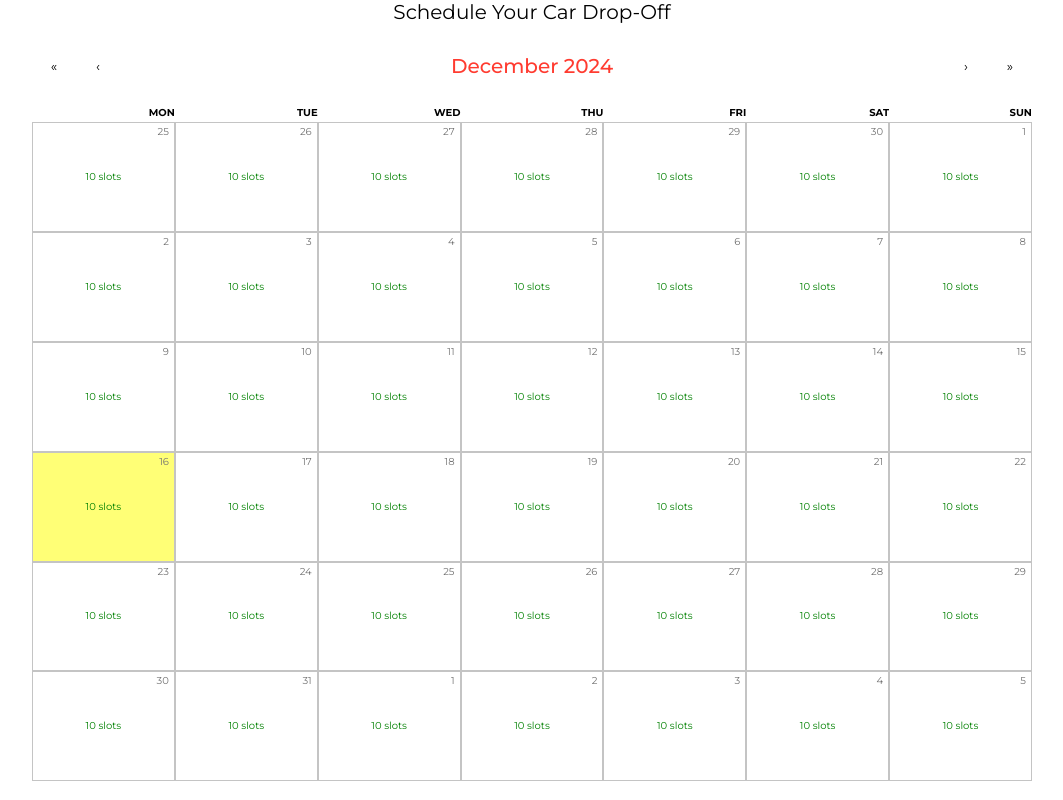
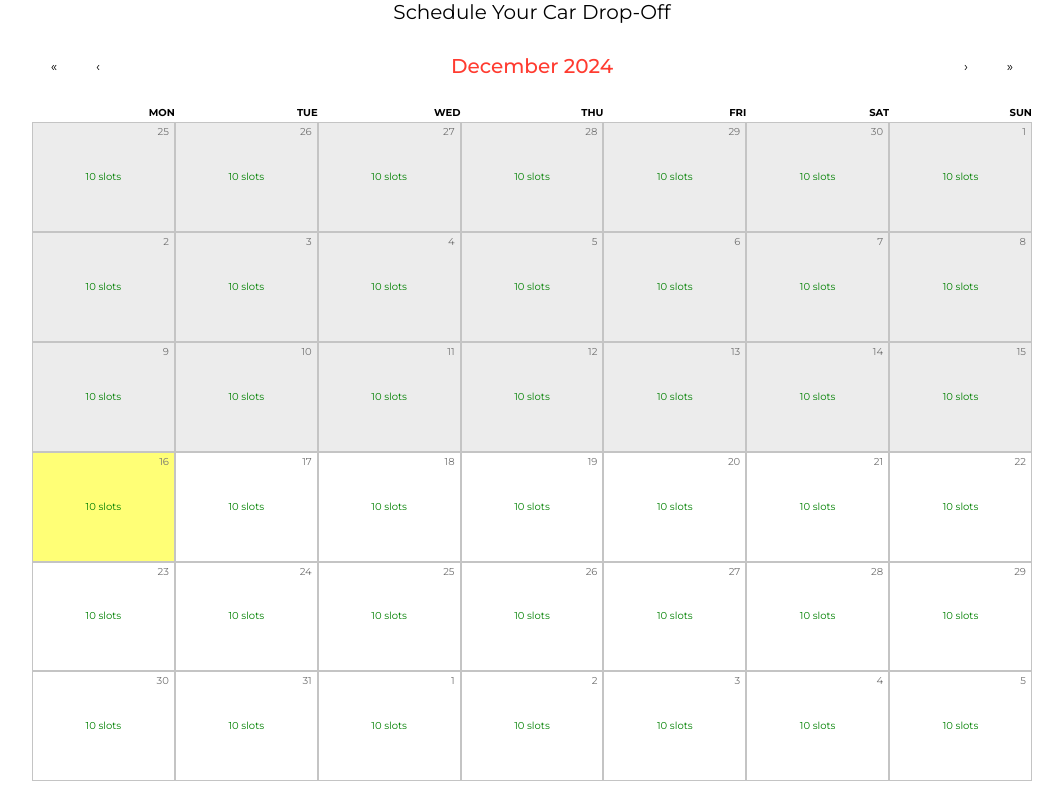
Before and after one commit to paulooliveira152012/acj, a React (Create React App) app: page /calendar in a window 1280 px wide. Shown: the whole page, without its empty margins (108-1171 px from the left). Built offline with nearby package versions, Linux system fonts and the light colour scheme; no server answers.

Commit message:
calendar has past dates different color

```diff
--- a/src/pages/Calendar.js
+++ b/src/pages/Calendar.js
@@ -242,7 +242,16 @@ const CalendarPage = () => {
 
   // Highlight dates with existing appointments and add available slots count
   const tileClassName = ({ date }) => {
+    const now = new Date();
     const dateString = date.toISOString().split("T")[0];
+
+    // Check if the date is in the past
+    const isPastDate = date < now.setHours(0, 0, 0, 0); // Compare with today's date at midnight
+
+    if (isPastDate) {
+      return "past-date"; // Add a CSS class for past dates
+    }
+
     const appointmentsForDate = appointments.filter(
       (appointment) =>
         new Date(appointment.appointment.date).toISOString().split("T")[0] ===
@@ -259,6 +268,7 @@ const CalendarPage = () => {
     }
     return appointmentsForDate.length > 0 ? "highlighted-date" : null; // Highlight if there are appointments
   };
+
 
   const tileContent = ({ date }) => {
     const dateString = date.toISOString().split("T")[0];
@@ -857,5 +867,4 @@ export default CalendarPage;
 /*
 TODO:
   prevent empty time slots from being clicled at past days
-
 */
--- a/src/styles/Calendar.css
+++ b/src/styles/Calendar.css
@@ -252,6 +252,11 @@
   align-self: flex-end;
 }
 
+/* Style for past dates */
+.past-date {
+  background-color: rgba(211, 211, 211, 0.422) !important; /* Light gray background */
+  color: #000; /* Optional: Set text color for better contrast */
+}
 
 .fully-booked-date {
   background-color: #D88790 !important;
```
